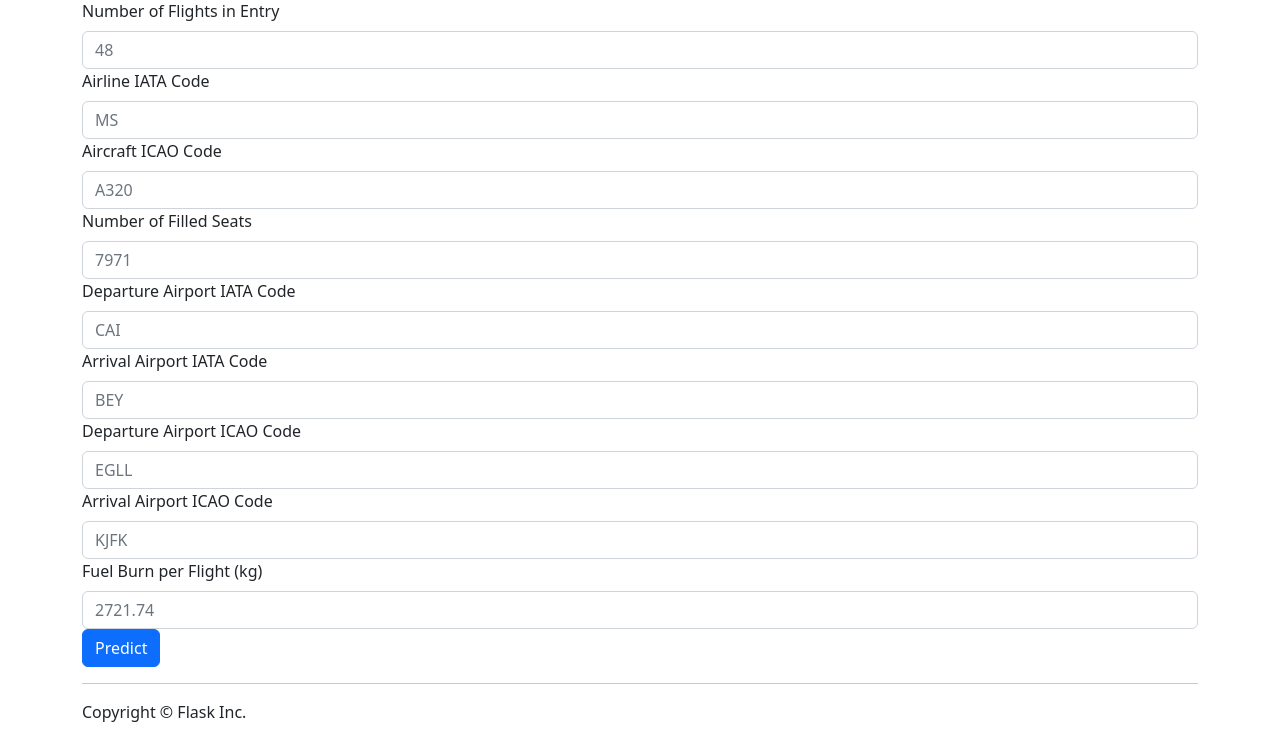
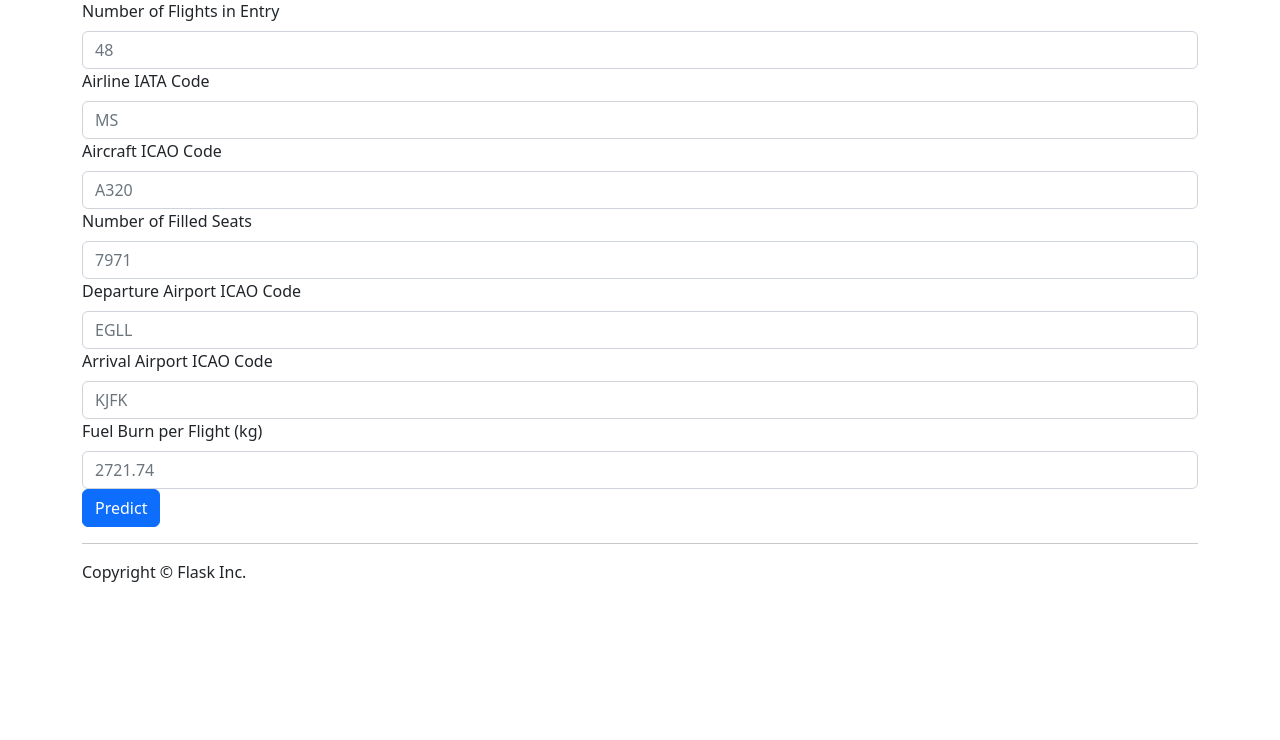
Before and after one commit to BrittanyThomas162/EmissionsModel, a Flask app: template templates/fuelPrediction.html in a window 1280 px wide. Shown: the part 137-877 px from the top of the page. After the commit the page ends 719 px from the top, so only its background shows below. Run offline with Flask 2, Linux system fonts and the light colour scheme; the template is opened without the code that fills it: values that come from a table or form of the project are taken from there, others are empty; some libraries are stand-ins or nearby versions.

Commit message:
More user friendly model

```diff
--- a/app.py
+++ b/app.py
@@ -63,6 +63,7 @@ def fuelPrediction():
     # Load the LabelEncoder for categorical columns
     label_encoder = LabelEncoder()
     prediction = None  # Initialize prediction and average emissions per flight
+    formatted_prediction = None
     average_emissions_per_flight = None
     form = FuelPredictionForm()
     if form.validate_on_submit():
@@ -72,14 +73,12 @@ def fuelPrediction():
         seats = float(form.seats.data)
         n_flights = float(form.n_flights.data)
         n = float(form.n_flights.data)
-        iata_departure = form.iata_departure.data.upper()
-        iata_arrival = form.iata_arrival.data.upper()
+        # iata_departure = form.iata_departure.data.upper()
+        # iata_arrival = form.iata_arrival.data.upper()
         icao_departure = form.icao_departure.data.upper()
         icao_arrival = form.icao_arrival.data.upper()
         fuel_burn_seymour = float(form.fuel_burn_seymour.data)
 
-        print('iata_departure ', iata_departure)
-        print('iata_arrival ', iata_arrival)
         # Get the distance between the departure and arrival airports
         distance_km = get_distance(icao_departure, icao_arrival)
         if distance_km is None:
@@ -96,7 +95,8 @@ def fuelPrediction():
         print('calculated fuel_burn ', fuel_burn)
 
         # Prepare data for model
-        data = np.array([airline_iata, acft_icao, iata_departure, iata_arrival])  # Categorical data
+        data = np.array([airline_iata, acft_icao])  # Categorical data
+        # data = np.array([airline_iata, acft_icao, iata_departure, iata_arrival])  # Categorical data
         numerical_data = np.array([seats, n_flights, distance_km, rpk,fuel_burn_seymour, fuel_burn])  # Numerical data
 
          # Encode categorical data
--- a/forms.py
+++ b/forms.py
@@ -18,8 +18,8 @@ class FuelPredictionForm(FlaskForm):
     acft_icao = StringField('Aircraft ICAO Code', validators=[InputRequired(), Length(min=3, max=4)], description="Enter the ICAO code of the aircraft type.")
     seats = FloatField('Number of Filled Seats', validators=[InputRequired(), NumberRange(min=1)], description="Enter the number of seats available for the data entry.")
     n_flights = FloatField('Number of Flights in Entry', validators=[InputRequired(), NumberRange(min=0)], description="Enter the number of flights of the data entry.")
-    iata_departure = StringField('Departure Airport IATA Code', validators=[InputRequired(), Length(min=3, max=3)], description="Enter the IATA code of the origin airport.")
-    iata_arrival = StringField('Arrival Airport IATA Code', validators=[InputRequired(), Length(min=3, max=3)], description="Enter the IATA code of the destination airport.")
+    # iata_departure = StringField('Departure Airport IATA Code', validators=[InputRequired(), Length(min=3, max=3)], description="Enter the IATA code of the origin airport.")
+    # iata_arrival = StringField('Arrival Airport IATA Code', validators=[InputRequired(), Length(min=3, max=3)], description="Enter the IATA code of the destination airport.")
     icao_departure = StringField('Departure Airport ICAO Code', validators=[InputRequired(), Length(min=4, max=4)], description="Enter the ICAO code of the origin airport.")
     icao_arrival = StringField('Arrival Airport ICAO Code', validators=[InputRequired(), Length(min=4, max=4)], description="Enter the ICAO code of the destination airport.")
     fuel_burn_seymour = FloatField('Fuel Burn per Flight (kg)', validators=[InputRequired(), NumberRange(min=0)], description="Enter the fuel burn per flight in kg.")
--- a/templates/fuelPrediction.html
+++ b/templates/fuelPrediction.html
@@ -17,14 +17,6 @@
   <div class="form-group">
     {{ form.seats.label(class="form-label") }} {{
     form.seats(class="form-control", placeholder="7971") }}
-  </div>
-  <div class="form-group">
-    {{ form.iata_departure.label(class="form-label") }} {{
-    form.iata_departure(class="form-control", placeholder="CAI") }}
-  </div>
-  <div class="form-group">
-    {{ form.iata_arrival.label(class="form-label") }} {{
-    form.iata_arrival(class="form-control", placeholder="BEY") }}
   </div>
   <div class="form-group">
     {{ form.icao_departure.label(class="form-label") }} {{
```
Also changed, not shown: 3 other files.
